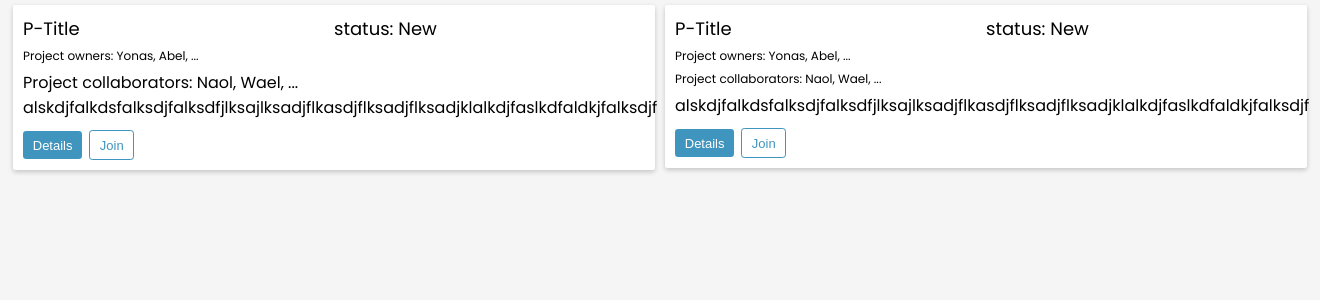
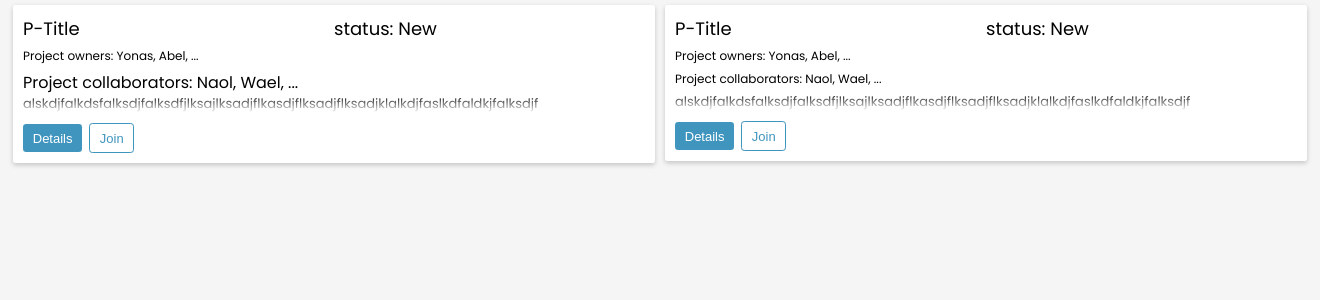
Before and after one commit to Haitham030303/AgileProject, a Flask app: page / in a window 1320 px wide. Shown: the part 30-330 px from the top of the page. Run offline with Flask 2, Linux system fonts and the light colour scheme; parts of the project's set-up code (start-up, migrations or seed data) failed here and were passed over.

Commit message:
Fix css conflicts.

```diff
--- a/static/css/main.css
+++ b/static/css/main.css
@@ -173,14 +173,14 @@ a {
   margin-bottom: .5rem;
 }
 
-.Discription{
+.Description{
   font-size: 1.3rem;
- max-height: calc(2 * 1em * 1.4);
- line-height: 1.4;
- overflow: hidden;
- position: relative;
+  max-height: calc(2 * 1em * 1.4);
+  line-height: 1.4;
+  overflow: hidden;
+  position: relative;
 }
-.Discription::before{
+.Description::before{
   content: "";
   position: absolute;
   height: calc(1em * 1.4);
```
